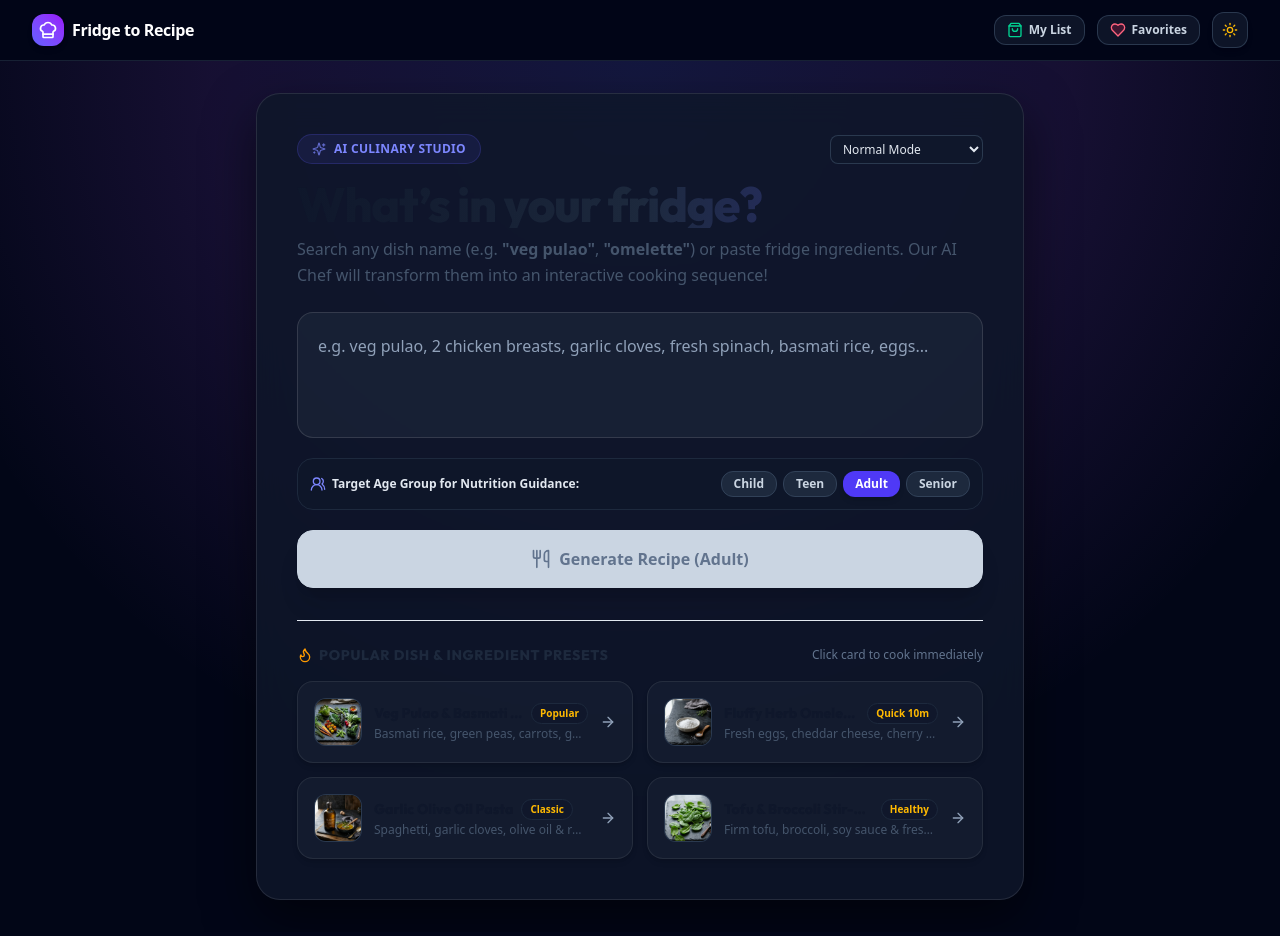
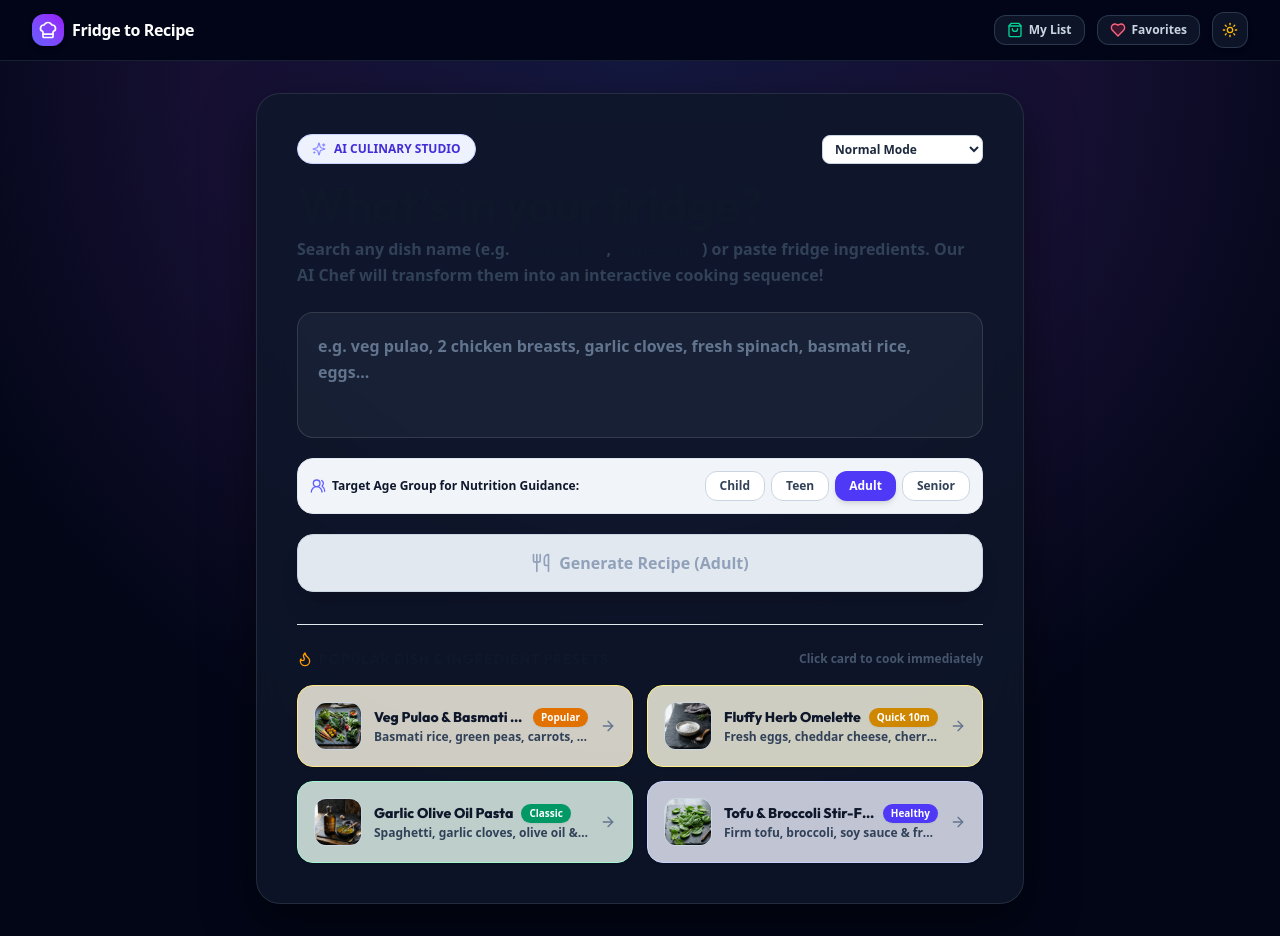
Before and after one commit to lokheshreddy-gif/fridge-to-recipe, a React (Vite) app: page / in a window 1280 px wide. Built offline with nearby package versions, Linux system fonts and the light colour scheme.

Commit message:
fix: replace outer accent pale text with solid black text so hero dish preset titles and descriptions are 100% visible in Light Mode

```diff
--- a/src/components/IngredientInput.jsx
+++ b/src/components/IngredientInput.jsx
@@ -10,7 +10,8 @@ const HERO_DISH_CARDS = [
     badge: 'Popular',
     query: 'Veg pulao, basmati rice, green peas, carrots, ghee, whole spices',
     photo: '/ingredient-images/vegetable.png',
-    accent: 'from-amber-500/20 to-orange-500/20 border-amber-500/40 text-amber-300'
+    cardBg: 'bg-amber-50/80 dark:bg-amber-950/20 border-amber-200 dark:border-amber-500/40',
+    badgeBg: 'bg-amber-600 text-white'
   },
   {
     id: 'omelette',
@@ -19,7 +20,8 @@ const HERO_DISH_CARDS = [
     badge: 'Quick 10m',
     query: 'Eggs, cheddar cheese, cherry tomatoes, butter, salt, chives',
     photo: '/ingredient-images/salt.png',
-    accent: 'from-yellow-500/20 to-amber-500/20 border-yellow-500/40 text-yellow-300'
+    cardBg: 'bg-yellow-50/80 dark:bg-yellow-950/20 border-yellow-200 dark:border-yellow-500/40',
+    badgeBg: 'bg-yellow-600 text-white'
   },
   {
     id: 'pasta',
@@ -28,7 +30,8 @@ const HERO_DISH_CARDS = [
     badge: 'Classic',
     query: 'Spaghetti, garlic, olive oil, red chili flakes, parmesan cheese',
     photo: '/ingredient-images/oil.png',
-    accent: 'from-emerald-500/20 to-teal-500/20 border-emerald-500/40 text-emerald-300'
+    cardBg: 'bg-emerald-50/80 dark:bg-emerald-950/20 border-emerald-200 dark:border-emerald-500/40',
+    badgeBg: 'bg-emerald-600 text-white'
   },
   {
     id: 'tofu',
@@ -37,7 +40,8 @@ const HERO_DISH_CARDS = [
     badge: 'Healthy',
     query: 'Firm tofu, broccoli, soy sauce, fresh ginger, sesame oil',
     photo: '/ingredient-images/spinach.png',
-    accent: 'from-indigo-500/20 to-purple-500/20 border-indigo-500/40 text-indigo-300'
+    cardBg: 'bg-indigo-50/80 dark:bg-indigo-950/20 border-indigo-200 dark:border-indigo-500/40',
+    badgeBg: 'bg-indigo-600 text-white'
   }
 ];
 
@@ -74,18 +78,18 @@ export default function IngredientInput({
   };
 
   return (
-    <div className="min-h-dvh w-full flex flex-col items-center justify-center p-4 sm:p-6 md:p-8 radial-glow relative overflow-y-auto">
+    <div className="min-h-dvh w-full flex flex-col items-center justify-center p-4 sm:p-6 md:p-8 radial-glow relative overflow-y-auto bg-slate-50 dark:bg-slate-950 text-slate-900 dark:text-slate-100">
       <motion.div
         initial={{ opacity: 0, y: 25, scale: 0.98 }}
         animate={{ opacity: 1, y: 0, scale: 1 }}
         exit={{ opacity: 0, y: -25, scale: 0.98 }}
         transition={{ duration: 0.4, ease: [0.16, 1, 0.3, 1] }}
-        className="w-full max-w-3xl glass-panel rounded-3xl p-6 sm:p-8 md:p-10 shadow-2xl relative z-10 my-auto"
+        className="w-full max-w-3xl glass-panel rounded-3xl p-6 sm:p-8 md:p-10 shadow-2xl relative z-10 my-auto bg-white dark:bg-slate-900 border border-slate-200 dark:border-slate-800"
       >
         {/* Header Badge */}
         <div className="flex flex-wrap items-center justify-between gap-2 mb-4">
-          <div className="inline-flex items-center gap-2 px-3.5 py-1.5 rounded-full bg-indigo-500/10 border border-indigo-500/20 text-indigo-400 text-xs font-semibold tracking-wide uppercase">
-            <Sparkles className="w-3.5 h-3.5 text-indigo-400 animate-pulse" />
+          <div className="inline-flex items-center gap-2 px-3.5 py-1.5 rounded-full bg-indigo-50 dark:bg-indigo-500/10 border border-indigo-200 dark:border-indigo-500/20 text-indigo-700 dark:text-indigo-400 text-xs font-bold uppercase">
+            <Sparkles className="w-3.5 h-3.5 text-indigo-500 animate-pulse" />
             AI Culinary Studio
           </div>
 
@@ -95,9 +99,9 @@ export default function IngredientInput({
               <button
                 type="button"
                 onClick={() => setShowHistory(!showHistory)}
-                className="inline-flex items-center gap-1 text-xs text-slate-300 bg-slate-900 border border-slate-700/80 rounded-lg px-2.5 py-1 hover:text-white transition-all cursor-pointer"
+                className="inline-flex items-center gap-1 text-xs font-bold text-slate-700 dark:text-slate-300 bg-slate-100 dark:bg-slate-900 border border-slate-300 dark:border-slate-700/80 rounded-lg px-2.5 py-1 hover:text-indigo-600 transition-all cursor-pointer"
               >
-                <History className="w-3.5 h-3.5 text-indigo-400" />
+                <History className="w-3.5 h-3.5 text-indigo-500" />
                 History ({recentHistory.length})
               </button>
             )}
@@ -106,7 +110,7 @@ export default function IngredientInput({
             <select
               value={testMode}
               onChange={(e) => setTestMode(e.target.value)}
-              className="bg-slate-900 text-xs text-slate-200 border border-slate-700/80 rounded-lg px-2 py-1 outline-none focus:border-indigo-500"
+              className="bg-white dark:bg-slate-900 text-xs font-bold text-slate-800 dark:text-slate-200 border border-slate-300 dark:border-slate-700/80 rounded-lg px-2 py-1 outline-none focus:border-indigo-500"
             >
               <option value="normal">Normal Mode</option>
               <option value="broken_json">Test: Broken JSON</option>
@@ -116,11 +120,11 @@ export default function IngredientInput({
         </div>
 
         {/* Title */}
-        <h1 className="text-3xl sm:text-4xl md:text-5xl font-black text-transparent bg-clip-text bg-gradient-to-r from-slate-900 via-slate-800 to-indigo-900 dark:from-white dark:via-slate-100 dark:to-indigo-200 tracking-tight">
+        <h1 className="text-3xl sm:text-4xl md:text-5xl font-black text-slate-900 dark:text-transparent bg-clip-text dark:bg-gradient-to-r dark:from-white dark:via-slate-100 dark:to-indigo-200 tracking-tight">
           What’s in your fridge?
         </h1>
-        <p className="text-slate-600 dark:text-slate-300 text-sm sm:text-base mt-2 mb-6 leading-relaxed font-medium">
-          Search any dish name (e.g. <strong>"veg pulao"</strong>, <strong>"omelette"</strong>) or paste fridge ingredients. Our AI Chef will transform them into an interactive cooking sequence!
+        <p className="text-slate-700 dark:text-slate-300 text-sm sm:text-base mt-2 mb-6 leading-relaxed font-semibold">
+          Search any dish name (e.g. <strong className="text-slate-900 dark:text-white">"veg pulao"</strong>, <strong className="text-slate-900 dark:text-white">"omelette"</strong>) or paste fridge ingredients. Our AI Chef will transform them into an interactive cooking sequence!
         </p>
 
         {/* Recent Search History Dropdown Drawer */}
@@ -130,14 +134,14 @@ export default function IngredientInput({
               initial={{ height: 0, opacity: 0 }}
               animate={{ height: 'auto', opacity: 1 }}
               exit={{ height: 0, opacity: 0 }}
-              className="mb-5 bg-slate-900 border border-slate-700/80 p-4 rounded-2xl space-y-2 text-xs text-slate-100"
+              className="mb-5 bg-slate-50 dark:bg-slate-900 border border-slate-200 dark:border-slate-700/80 p-4 rounded-2xl space-y-2 text-xs"
             >
-              <div className="flex items-center justify-between font-bold text-slate-200 mb-2">
+              <div className="flex items-center justify-between font-extrabold text-slate-900 dark:text-slate-200 mb-2">
                 <span className="flex items-center gap-1.5">
-                  <History className="w-3.5 h-3.5 text-indigo-400" />
+                  <History className="w-3.5 h-3.5 text-indigo-500" />
                   Recent Search History
                 </span>
-                <span className="text-[10px] text-slate-400">Click to re-populate</span>
+                <span className="text-[10px] text-slate-500 font-semibold">Click to re-populate</span>
               </div>
               <div className="space-y-1.5 max-h-36 overflow-y-auto">
                 {recentHistory.map((item, idx) => (
@@ -147,10 +151,10 @@ export default function IngredientInput({
                       setIngredientsText(item.text);
                       setShowHistory(false);
                     }}
-                    className="p-2.5 rounded-xl bg-slate-800 hover:bg-indigo-900/60 border border-slate-700/80 cursor-pointer flex items-center justify-between gap-2 text-slate-200 hover:text-white transition-all"
+                    className="p-2.5 rounded-xl bg-white dark:bg-slate-800 hover:bg-indigo-50 dark:hover:bg-indigo-900/60 border border-slate-200 dark:border-slate-700/80 cursor-pointer flex items-center justify-between gap-2 text-slate-900 dark:text-slate-200 hover:text-indigo-600 transition-all font-bold"
                   >
-                    <span className="truncate max-w-md font-semibold">{item.text}</span>
-                    <span className="text-[10px] text-slate-400 shrink-0">{item.time}</span>
+                    <span className="truncate max-w-md">{item.text}</span>
+                    <span className="text-[10px] text-slate-500 shrink-0">{item.time}</span>
                   </div>
                 ))}
               </div>
@@ -161,7 +165,7 @@ export default function IngredientInput({
         {/* Form */}
         <form onSubmit={handleSubmit} className="space-y-5">
           <div className="relative">
-            <div className={`glass-input rounded-2xl p-1 transition-all ${showError ? 'ring-2 ring-rose-500/50 border-rose-500/50' : ''}`}>
+            <div className={`glass-input rounded-2xl p-1 transition-all bg-white dark:bg-slate-900 border border-slate-300 dark:border-slate-700 ${showError ? 'ring-2 ring-rose-500 border-rose-500' : ''}`}>
               <textarea
                 value={ingredientsText}
                 onChange={(e) => {
@@ -170,7 +174,7 @@ export default function IngredientInput({
                 }}
                 placeholder="e.g. veg pulao, 2 chicken breasts, garlic cloves, fresh spinach, basmati rice, eggs..."
                 rows={3}
-                className="w-full bg-transparent text-slate-900 dark:text-slate-100 placeholder-slate-400 dark:placeholder-slate-500 text-base p-4 outline-none resize-none font-medium leading-relaxed"
+                className="w-full bg-transparent text-slate-900 dark:text-slate-100 placeholder-slate-500 text-base p-4 outline-none resize-none font-bold leading-relaxed"
                 autoFocus
               />
             </div>
@@ -179,7 +183,7 @@ export default function IngredientInput({
               <motion.div
                 initial={{ opacity: 0, y: -5 }}
                 animate={{ opacity: 1, y: 0 }}
-                className="flex items-center gap-1.5 text-rose-500 text-xs mt-2 font-bold px-1"
+                className="flex items-center gap-1.5 text-rose-600 text-xs mt-2 font-black px-1"
               >
                 <AlertCircle className="w-3.5 h-3.5 shrink-0" />
                 Please enter a dish name or ingredient before cooking.
@@ -188,9 +192,9 @@ export default function IngredientInput({
           </div>
 
           {/* Age Group Selector */}
-          <div className="flex flex-wrap items-center justify-between gap-3 bg-slate-900/90 p-3 rounded-2xl border border-slate-800 text-slate-100">
-            <label className="text-xs font-bold text-slate-200 flex items-center gap-1.5">
-              <Users2 className="w-4 h-4 text-indigo-400" />
+          <div className="flex flex-wrap items-center justify-between gap-3 bg-slate-100 dark:bg-slate-900/90 p-3 rounded-2xl border border-slate-200 dark:border-slate-800 text-slate-900 dark:text-slate-100">
+            <label className="text-xs font-black text-slate-900 dark:text-slate-200 flex items-center gap-1.5">
+              <Users2 className="w-4 h-4 text-indigo-500" />
               Target Age Group for Nutrition Guidance:
             </label>
             <div className="flex gap-1.5">
@@ -199,10 +203,10 @@ export default function IngredientInput({
                   key={group}
                   type="button"
                   onClick={() => setSelectedAgeGroup(group)}
-                  className={`px-3 py-1 rounded-xl text-xs font-bold transition-all cursor-pointer ${
+                  className={`px-3.5 py-1.5 rounded-xl text-xs font-black transition-all cursor-pointer ${
                     selectedAgeGroup === group
                       ? 'bg-indigo-600 text-white shadow-md'
-                      : 'bg-slate-800 text-slate-300 hover:text-white border border-slate-700'
+                      : 'bg-white dark:bg-slate-800 text-slate-700 dark:text-slate-300 hover:text-slate-900 border border-slate-300 dark:border-slate-700'
                   }`}
                 >
                   {group}
@@ -217,9 +221,9 @@ export default function IngredientInput({
             disabled={isEmpty || isLoading}
             whileHover={!isEmpty && !isLoading ? { scale: 1.015 } : {}}
             whileTap={!isEmpty && !isLoading ? { scale: 0.98 } : {}}
-            className={`w-full py-4 px-6 rounded-2xl font-bold text-base shadow-xl flex items-center justify-center gap-2 transition-all duration-200 ${
+            className={`w-full py-4 px-6 rounded-2xl font-black text-base shadow-xl flex items-center justify-center gap-2 transition-all duration-200 ${
               isEmpty
-                ? 'bg-slate-300 dark:bg-slate-800 text-slate-500 dark:text-slate-500 border border-slate-300 dark:border-slate-700/40 cursor-not-allowed shadow-none'
+                ? 'bg-slate-200 dark:bg-slate-800 text-slate-400 dark:text-slate-500 border border-slate-300 dark:border-slate-700/40 cursor-not-allowed shadow-none'
                 : 'bg-gradient-to-r from-indigo-600 via-purple-600 to-pink-600 text-white hover:shadow-indigo-500/25 cursor-pointer'
             }`}
           >
@@ -240,11 +244,11 @@ export default function IngredientInput({
         {/* SWIGGY-INSPIRED HERO INSPIRATION CARDS UNDER SEARCH BAR */}
         <div className="mt-8 pt-6 border-t border-slate-200 dark:border-slate-800">
           <div className="flex items-center justify-between mb-4">
-            <h3 className="text-sm font-extrabold text-slate-800 dark:text-slate-200 uppercase tracking-wider flex items-center gap-1.5">
+            <h3 className="text-sm font-black text-slate-900 dark:text-white uppercase tracking-wider flex items-center gap-1.5">
               <Flame className="w-4 h-4 text-amber-500" />
               Popular Dish & Ingredient Presets
             </h3>
-            <span className="text-xs text-slate-500 dark:text-slate-400 font-medium">Click card to cook immediately</span>
+            <span className="text-xs text-slate-600 dark:text-slate-400 font-bold">Click card to cook immediately</span>
           </div>
 
           <div className="grid grid-cols-1 sm:grid-cols-2 gap-3.5">
@@ -254,35 +258,35 @@ export default function IngredientInput({
                 onClick={() => handleSelectPreset(card.query)}
                 whileHover={{ scale: 1.02, y: -2 }}
                 whileTap={{ scale: 0.98 }}
-                className={`glass-card p-4 rounded-2xl border cursor-pointer transition-all flex items-center justify-between gap-3 shadow-md bg-gradient-to-r ${card.accent} group`}
+                className={`p-4 rounded-2xl border cursor-pointer transition-all flex items-center justify-between gap-3 shadow-sm hover:shadow-md ${card.cardBg} group`}
               >
                 <div className="flex items-center gap-3 min-w-0">
-                  <div className="w-12 h-12 rounded-xl overflow-hidden border border-slate-700/80 bg-slate-900 shrink-0">
+                  <div className="w-12 h-12 rounded-xl overflow-hidden border border-slate-300 dark:border-slate-700 bg-slate-900 shrink-0">
                     <img src={card.photo} alt={card.title} className="w-full h-full object-cover group-hover:scale-110 transition-transform duration-300" />
                   </div>
                   <div className="min-w-0">
                     <div className="flex items-center gap-2">
-                      <h4 className="text-sm font-black text-slate-900 dark:text-slate-100 group-hover:text-indigo-600 dark:group-hover:text-indigo-300 transition-colors truncate">
+                      <h4 className="text-sm font-black text-slate-900 dark:text-white group-hover:text-indigo-600 transition-colors truncate">
                         {card.title}
                       </h4>
-                      <span className="text-[10px] font-bold px-2 py-0.5 rounded-full bg-slate-900/80 text-amber-400 border border-slate-800 shrink-0">
+                      <span className={`text-[10px] font-black px-2 py-0.5 rounded-full ${card.badgeBg} shrink-0 shadow-xs`}>
                         {card.badge}
                       </span>
                     </div>
-                    <p className="text-xs text-slate-600 dark:text-slate-400 mt-0.5 truncate font-medium">
+                    <p className="text-xs font-bold text-slate-700 dark:text-slate-300 mt-0.5 truncate">
                       {card.desc}
                     </p>
                   </div>
                 </div>
 
-                <ArrowRight className="w-4 h-4 text-slate-400 group-hover:text-indigo-500 group-hover:translate-x-1 transition-all shrink-0" />
+                <ArrowRight className="w-4 h-4 text-slate-500 dark:text-slate-400 group-hover:text-indigo-600 group-hover:translate-x-1 transition-all shrink-0" />
               </motion.div>
             ))}
           </div>
         </div>
 
         {testMode !== 'normal' && (
-          <div className="mt-4 p-3 rounded-xl bg-amber-500/10 border border-amber-500/30 text-amber-400 text-xs flex items-center gap-2 font-bold">
+          <div className="mt-4 p-3 rounded-xl bg-amber-500/10 border border-amber-500/30 text-amber-600 dark:text-amber-400 text-xs flex items-center gap-2 font-black">
             <AlertTriangle className="w-4 h-4 shrink-0" />
             <span>Test Mode Active: This submit will simulate a <strong>{testMode}</strong> failure.</span>
           </div>
```
